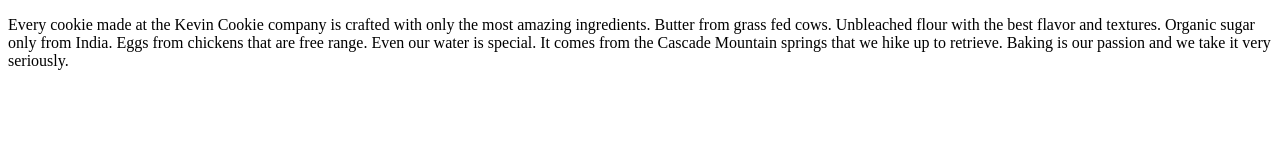
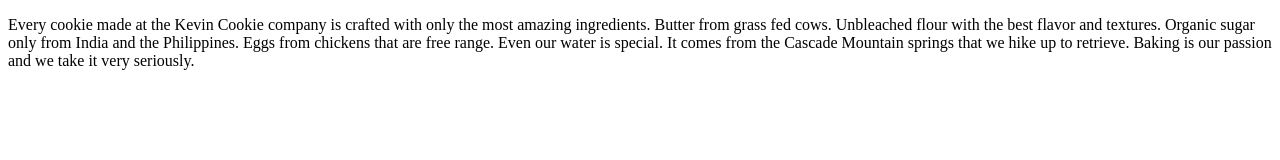
Before and after one commit to ReshadAhmadi84/AhmadCookieCompany, a plain HTML site: page index.htm in a window 1280 px wide. Drawn offline with Linux system fonts and the light colour scheme.

Commit message:
Update index.htm

```diff
--- a/index.htm
+++ b/index.htm
@@ -2,7 +2,7 @@
 <html>
 <body>
 
-<p>Every cookie made at the Kevin Cookie company is crafted with only the most amazing ingredients. Butter from grass fed cows. Unbleached flour with the best flavor and textures. Organic sugar only from India. Eggs from chickens that are free range. Even our water is special. It comes from the Cascade Mountain springs that we hike up to retrieve. Baking is our passion and we take it very seriously.</p>
+<p>Every cookie made at the Kevin Cookie company is crafted with only the most amazing ingredients. Butter from grass fed cows. Unbleached flour with the best flavor and textures. Organic sugar only from India and the Philippines. Eggs from chickens that are free range. Even our water is special. It comes from the Cascade Mountain springs that we hike up to retrieve. Baking is our passion and we take it very seriously.</p>
 
 </body>
 </html>
```
